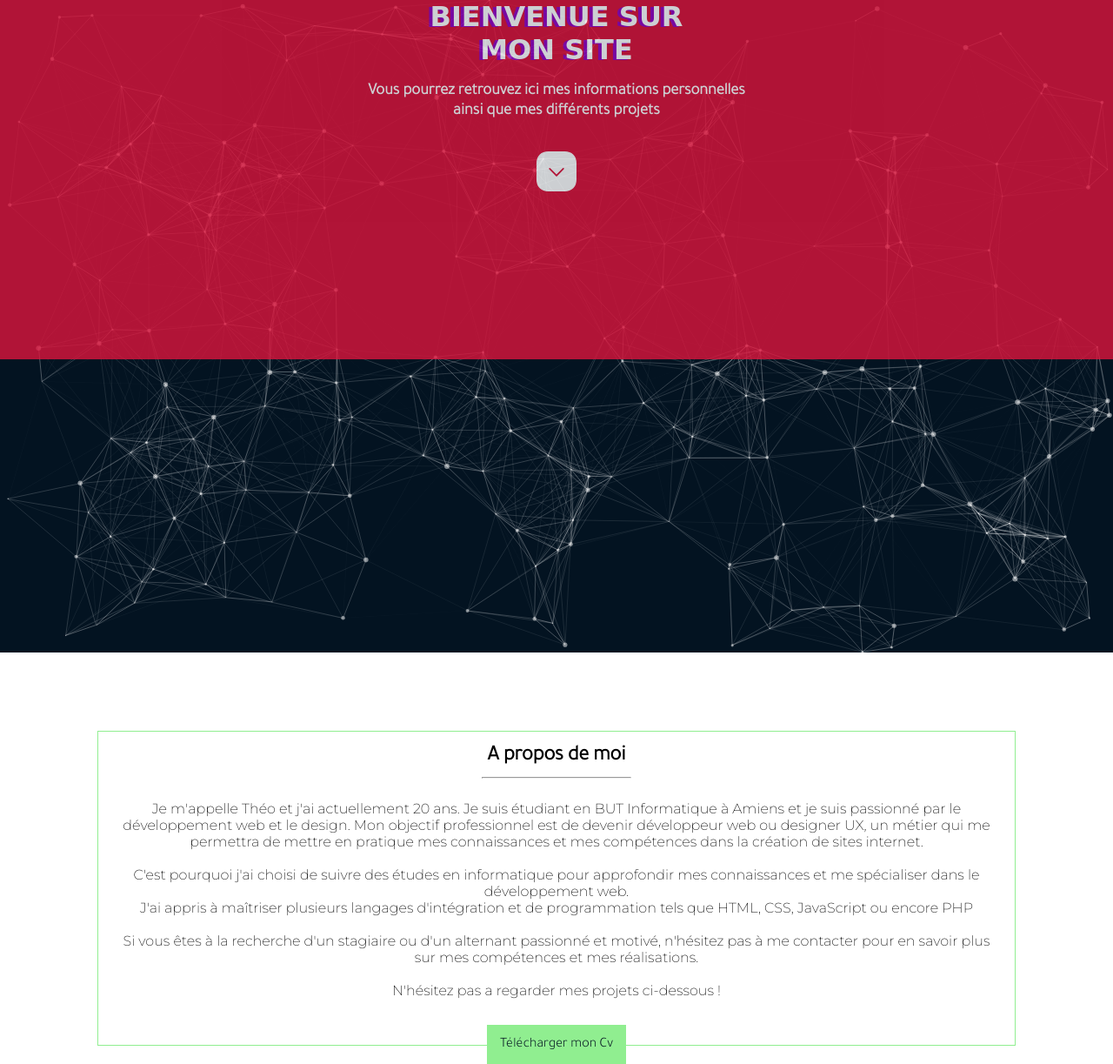
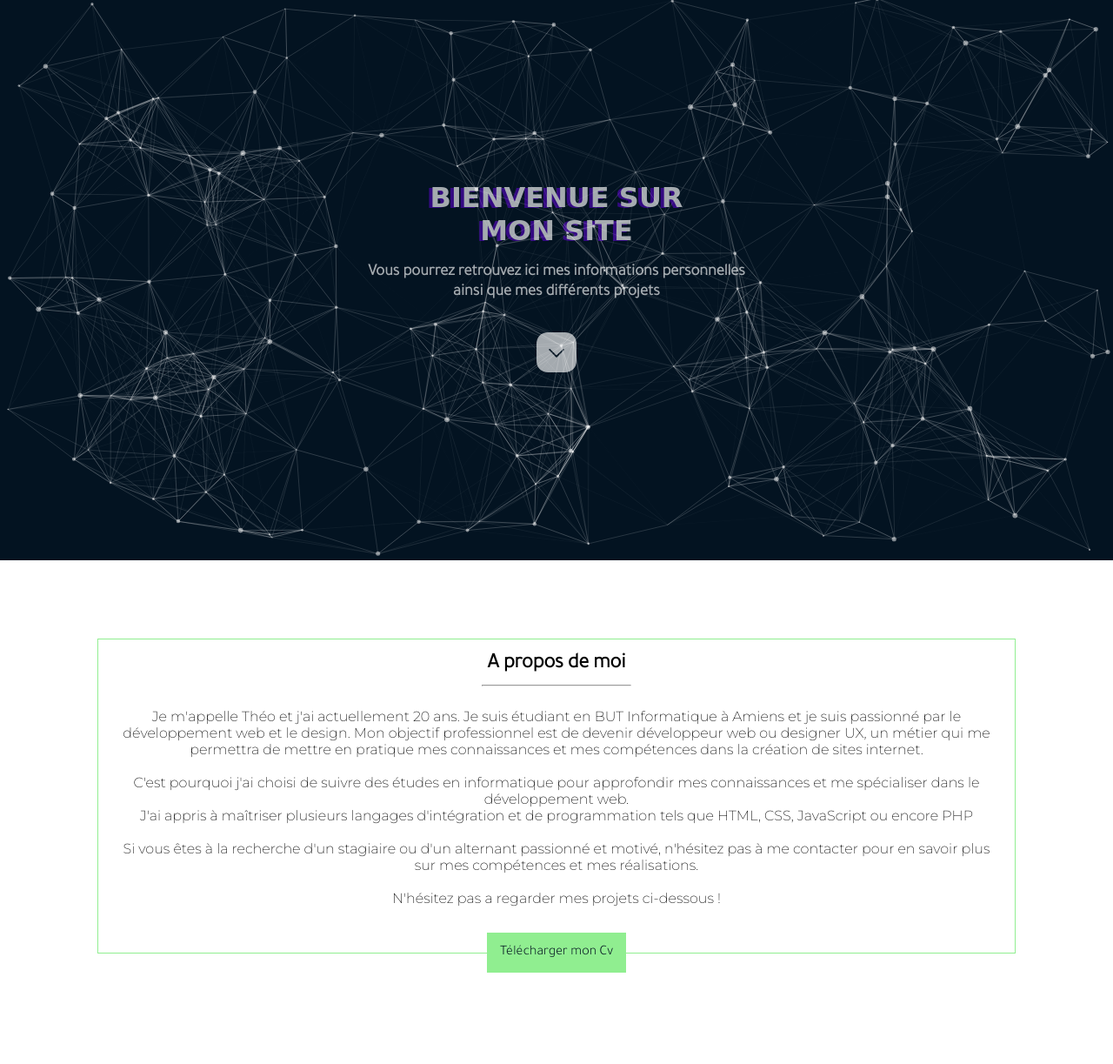
Before and after one commit to Theoode/Portfolio, a PHP site: page / in a window 1280 px wide. Shown: the top 1223 px of the page at 87% size. Run offline with PHP 8.4, Linux system fonts and the light colour scheme; some web fonts are replaced.

Commit message:
Modif générales

```diff
--- a/CSS/style.css
+++ b/CSS/style.css
@@ -37,16 +37,22 @@ a{
     background: #031321;
     color: white;
     width: 100%;
-    height: 750px;
     position: relative;
+}
+
+#particles-js div{
+    display: flex;
+    flex-direction: column;
+    justify-content: center;
+    align-items: center;
 
 }
+
 
 #particles-js div{
     position: absolute;
     width: 100%;
-    height: 55%;
-    background: crimson;
+    height: 100%;
     opacity: 80%;
     text-align: center;
 }
@@ -277,13 +283,13 @@ ul{
 
 /*-----------MEDIA QUERIE---------------*/
 
-@media(max-width: 666px){
+@media(max-width: 400px){
     .footer-col{
         width: 100%;
         margin-bottom: 30px;
     }
     #particles-js{
-        height: 700px;
+        height: 750px;
     }
 
 }
--- a/index.html
+++ b/index.html
@@ -12,9 +12,11 @@
 
 <div id="particles-js">
     <div>
-        <h1>BIENVENUE SUR </br>MON SITE</h1></br>
-        <h3> Vous pourrez retrouvez ici mes informations personnelles</br> ainsi que mes différents projets</h3>
-        <svg width="64px" height="64px" viewBox="-2.4 -2.4 28.80 28.80" fill="none" xmlns="http://www.w3.org/2000/svg" stroke="#ffffff" stroke-width="0.72"><g id="SVGRepo_bgCarrier" stroke-width="0"></g><g id="SVGRepo_tracerCarrier" stroke-linecap="round" stroke-linejoin="round" stroke="#00ff00" stroke-width="0.192"></g><g id="SVGRepo_iconCarrier"> <path d="M16.19 2H7.81C4.17 2 2 4.17 2 7.81V16.18C2 19.83 4.17 22 7.81 22H16.18C19.82 22 21.99 19.83 21.99 16.19V7.81C22 4.17 19.83 2 16.19 2ZM16.06 11.17L12.53 14.7C12.38 14.85 12.19 14.92 12 14.92C11.81 14.92 11.62 14.85 11.47 14.7L7.94 11.17C7.65 10.88 7.65 10.4 7.94 10.11C8.23 9.82 8.71 9.82 9 10.11L12 13.11L15 10.11C15.29 9.82 15.77 9.82 16.06 10.11C16.35 10.4 16.35 10.87 16.06 11.17Z" fill="#ffffff"></path> </g></svg>
+        <div>
+            <h1>BIENVENUE SUR </br>MON SITE</h1></br>
+            <h3> Vous pourrez retrouvez ici mes informations personnelles</br> ainsi que mes différents projets</h3>
+            <svg width="64px" height="64px" viewBox="-2.4 -2.4 28.80 28.80" fill="none" xmlns="http://www.w3.org/2000/svg" stroke="#ffffff" stroke-width="0.72"><g id="SVGRepo_bgCarrier" stroke-width="0"></g><g id="SVGRepo_tracerCarrier" stroke-linecap="round" stroke-linejoin="round" stroke="#00ff00" stroke-width="0.192"></g><g id="SVGRepo_iconCarrier"> <path d="M16.19 2H7.81C4.17 2 2 4.17 2 7.81V16.18C2 19.83 4.17 22 7.81 22H16.18C19.82 22 21.99 19.83 21.99 16.19V7.81C22 4.17 19.83 2 16.19 2ZM16.06 11.17L12.53 14.7C12.38 14.85 12.19 14.92 12 14.92C11.81 14.92 11.62 14.85 11.47 14.7L7.94 11.17C7.65 10.88 7.65 10.4 7.94 10.11C8.23 9.82 8.71 9.82 9 10.11L12 13.11L15 10.11C15.29 9.82 15.77 9.82 16.06 10.11C16.35 10.4 16.35 10.87 16.06 11.17Z" fill="#ffffff"></path> </g></svg>
+        </div>
     </div>
 </div>
 
```
